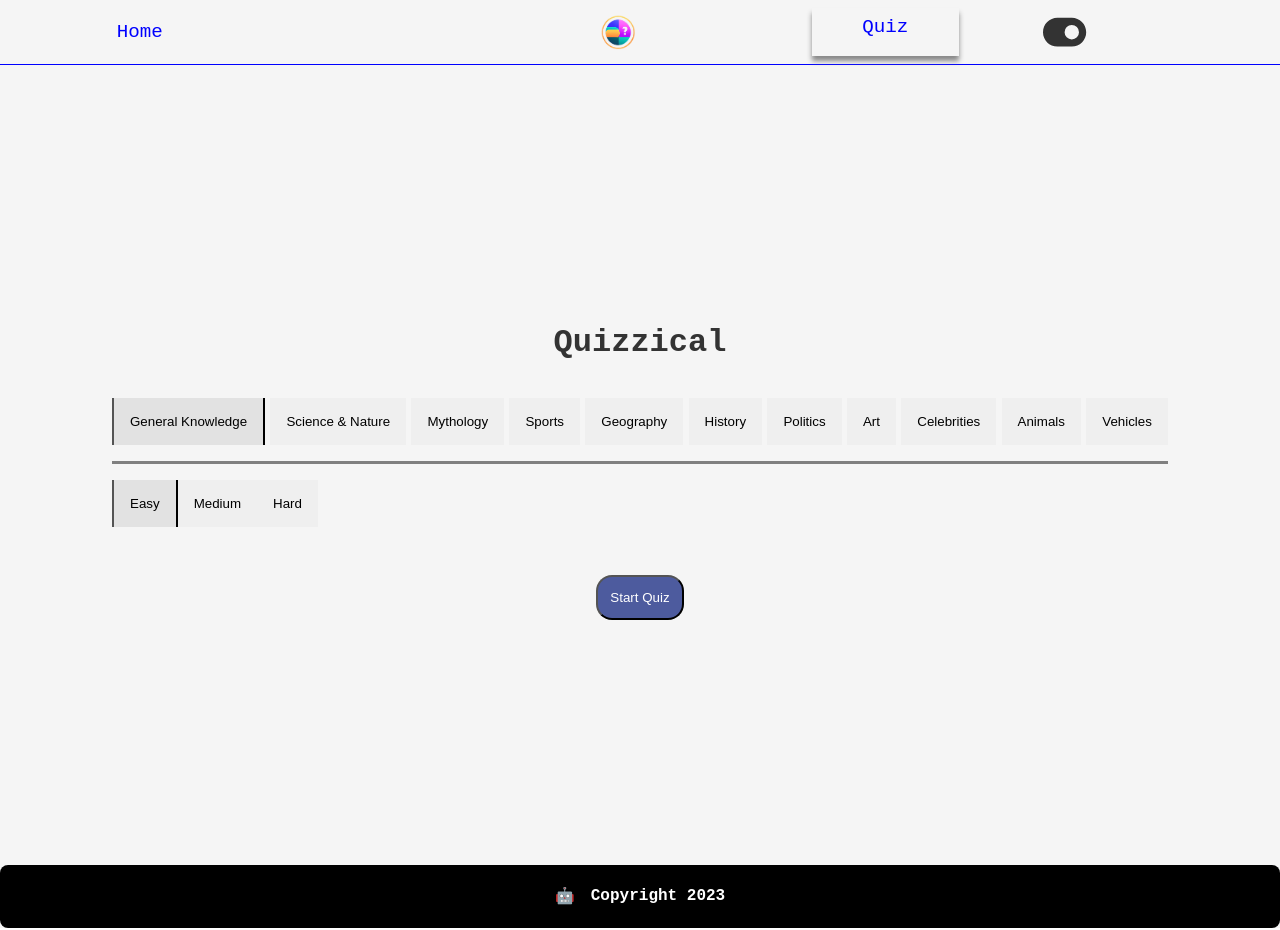
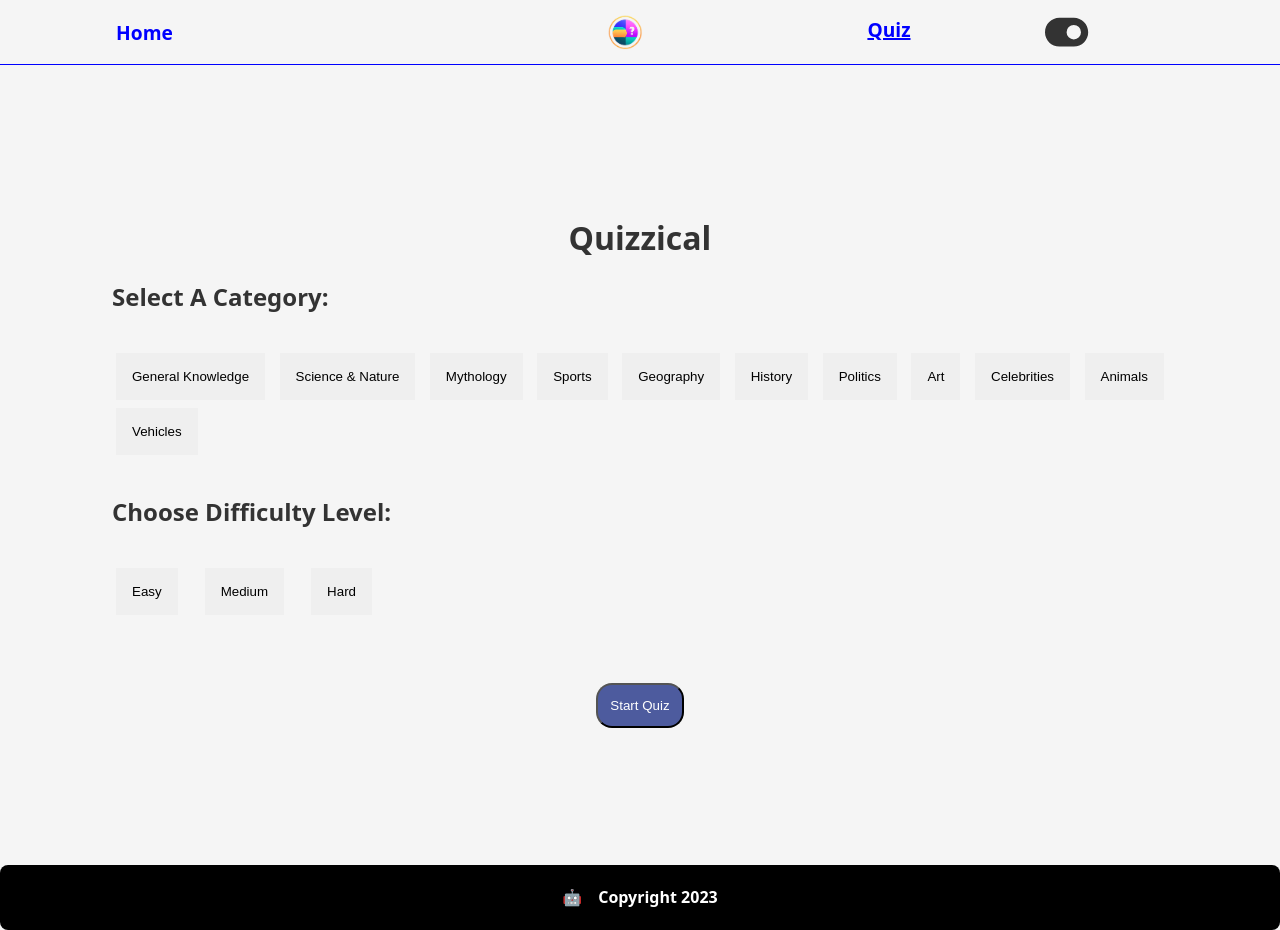
Before and after one commit to abdulkareemolumoh/quizzical, a React (Create React App) app: page /quiz in a window 1280 px wide. Built offline with nearby package versions, Linux system fonts and the light colour scheme.

Commit message:
Improved UI/UX

```diff
--- a/src/components/Main.jsx
+++ b/src/components/Main.jsx
@@ -8,15 +8,11 @@ export default function Main() {
   const [showResults, setShowResults] = useState(false);
   const [score, setScore] = useState(0);
   const [answeredQuestions, setAnsweredQuestions] = useState([]);
-  const [quizCategory, setQuizCategory] = useState(9);
-  const [difficultyLevel, setDifficultyLevel] = useState("easy");
+  const [quizCategory, setQuizCategory] = useState();
+  const [difficultyLevel, setDifficultyLevel] = useState();
   const [selectCounter, setSelectCounter] = useState(0);
 
-  function handleSelectedOption(
-    selected,
-    correctAnswer,
-    index
-  ) {
+  function handleSelectedOption(selected, correctAnswer, index) {
     setQuizData((prevData) => {
       const newData = [...prevData];
       newData[index].selectedOption = selected;
@@ -43,6 +39,7 @@ export default function Main() {
   }
 
   function handleStartQuiz(category, difficulty) {
+    if (category && difficulty) {
       getQuizData(category, difficulty)
         .then((quizData) => {
           setQuizData(quizData);
@@ -51,6 +48,9 @@ export default function Main() {
         .catch((error) => {
           console.error("Error fetching quiz data: ", error);
         });
+    } else {
+      alert("Select Category and Choose difficulty");
+    }
   }
 
   function handleCheckAnswer() {
@@ -174,8 +174,10 @@ export default function Main() {
       <h1>Quizzical</h1>
       {!startQuiz && !showResults && (
         <>
+          <h2>Select A Category:</h2>
           <div className="Quiz-Category-Container">{categoryButtons}</div>
-          <div>{difficultyButtons}</div>
+          <h2>Choose Difficulty Level:</h2>
+          <div className="Quiz-Difficulty-Container">{difficultyButtons}</div>
         </>
       )}
       {(startQuiz || showResults) && (
--- a/src/index.css
+++ b/src/index.css
@@ -6,8 +6,8 @@
 }
 
 body {
-  font-family: "Inter", sans-serif;
-  font-family: "Source Code Pro", monospace;
+  font-family: system-ui, -apple-system, BlinkMacSystemFont, "Segoe UI", Roboto,
+    Oxygen, Ubuntu, Cantarell, "Open Sans", "Helvetica Neue", sans-serif;
   margin: 0;
 }
 
@@ -27,6 +27,7 @@ body {
   list-style: none;
   color: blue;
   text-decoration: none;
+  font-weight: bold;
 }
 
 .navbar-item1 {
@@ -62,9 +63,14 @@ body {
   padding: 0.5rem;
   list-style: none;
   color: blue;
-  text-decoration: none;
-  box-shadow: 0 5px 5px #888;
+  text-decoration: underline 0.125rem;
+  font-weight: bolder;
+  /* box-shadow: 0 5px 5px #888; */
   /* transform: scale(1.1) translateY(-5px); */
+}
+
+.navbar-item :hover {
+  color: rgb(13, 13, 53);
 }
 
 .dark-mode {
@@ -91,13 +97,29 @@ body {
   justify-content: space-between;
   margin: 1rem 0;
   padding: 1rem 0;
-  border-bottom: solid grey;
+}
+
+.Quiz-Category-Container > * {
+  margin: 0.25rem;
+}
+
+.Quiz-Difficulty-Container {
+  display: flex;
+  flex-wrap: wrap;
+  justify-content: space-between;
+  margin: 1rem 0;
+  padding: 1rem 0;
+  max-width: 25%;
+}
+
+.Quiz-Difficulty-Container > * {
+  margin: 0.25rem;
 }
 
 .active-container-item {
-  border-top: none;
-  border-bottom: none;
-  background-color: #e2e2e2;
+  border-left: 0.2rem solid;
+  border-right: 0.2rem solid;
+  background-color: #434070;
   padding: 1rem;
 }
 
```
Lines whose indentation alone changed are shown as unchanged.
